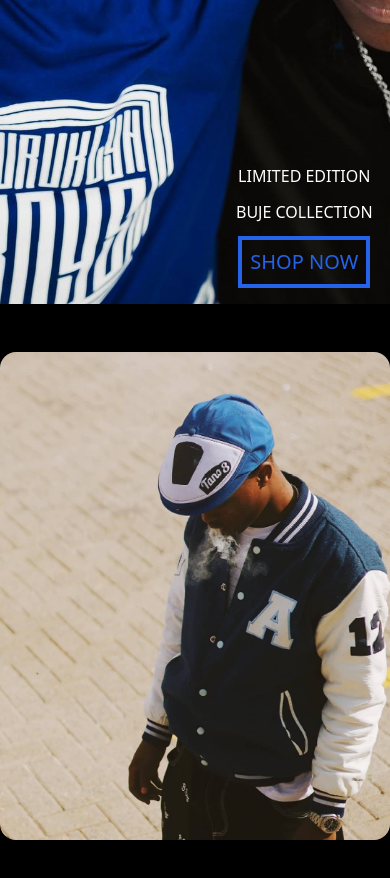
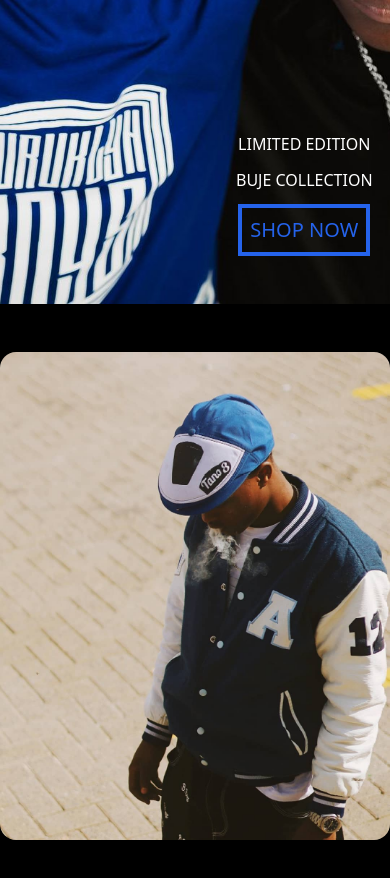
Before and after one commit to CodedVeli/BuruklynBoyz, a React (Vite) app: page / in a window 390 px wide. Shown: the part 2140-3018 px from the top of the page. Built offline with nearby package versions, Linux system fonts and the light colour scheme.

Commit message:
mobile version update3

```diff
--- a/src/components/Video.jsx
+++ b/src/components/Video.jsx
@@ -43,7 +43,7 @@ const Video = () => {
                 backgroundPosition: "center",
                 backgroundSize: "cover"
             }}>
-                <div className=' flex flex-col items-center justify-center text-white pl-7 mt-[800px] lg:pb-0 lg:mb-0 mb-28 lg:ml-0 ml-52 space-y-3 '>
+                <div className=' flex flex-col items-center justify-center text-white pl-7 mt-[800px] lg:pb-0 lg:mb-0 mb-44 lg:ml-0 ml-52 space-y-3 '>
                     <p  >
                         LIMITED EDITION
                     </p>
```
